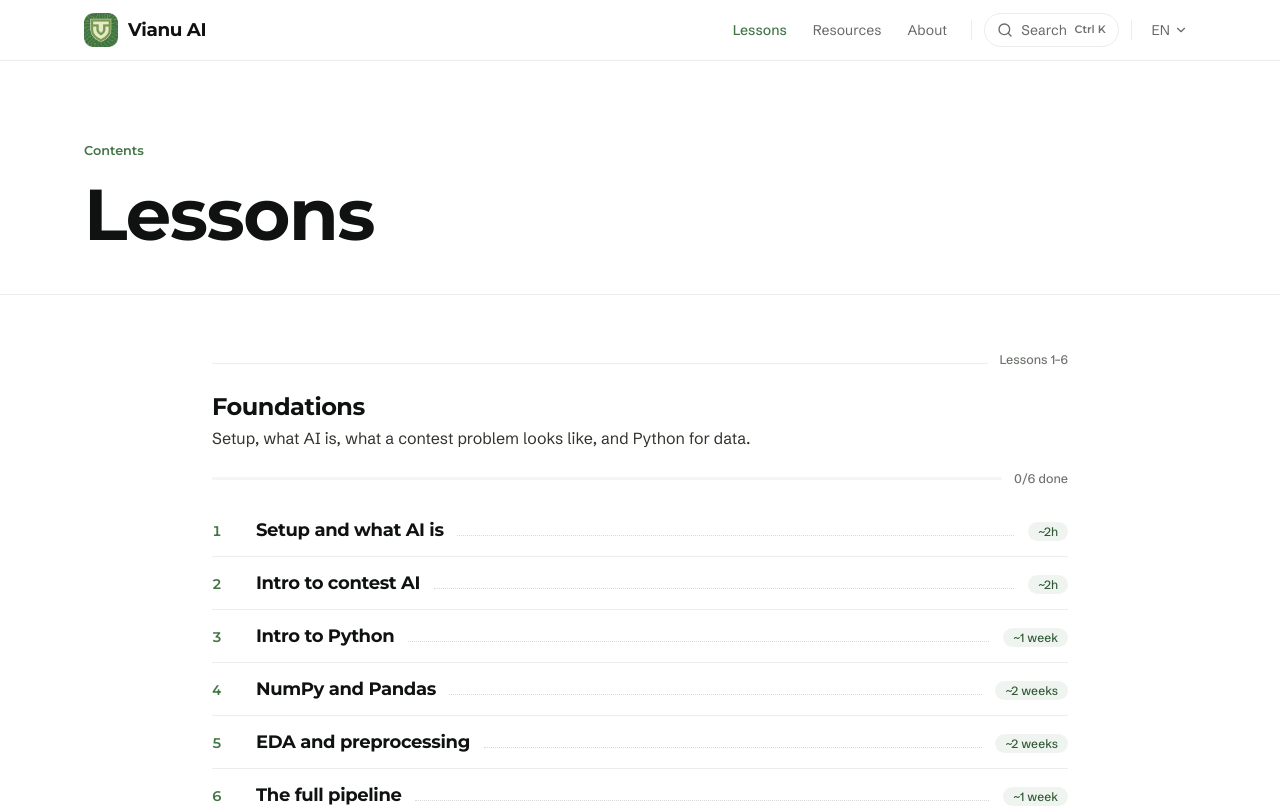
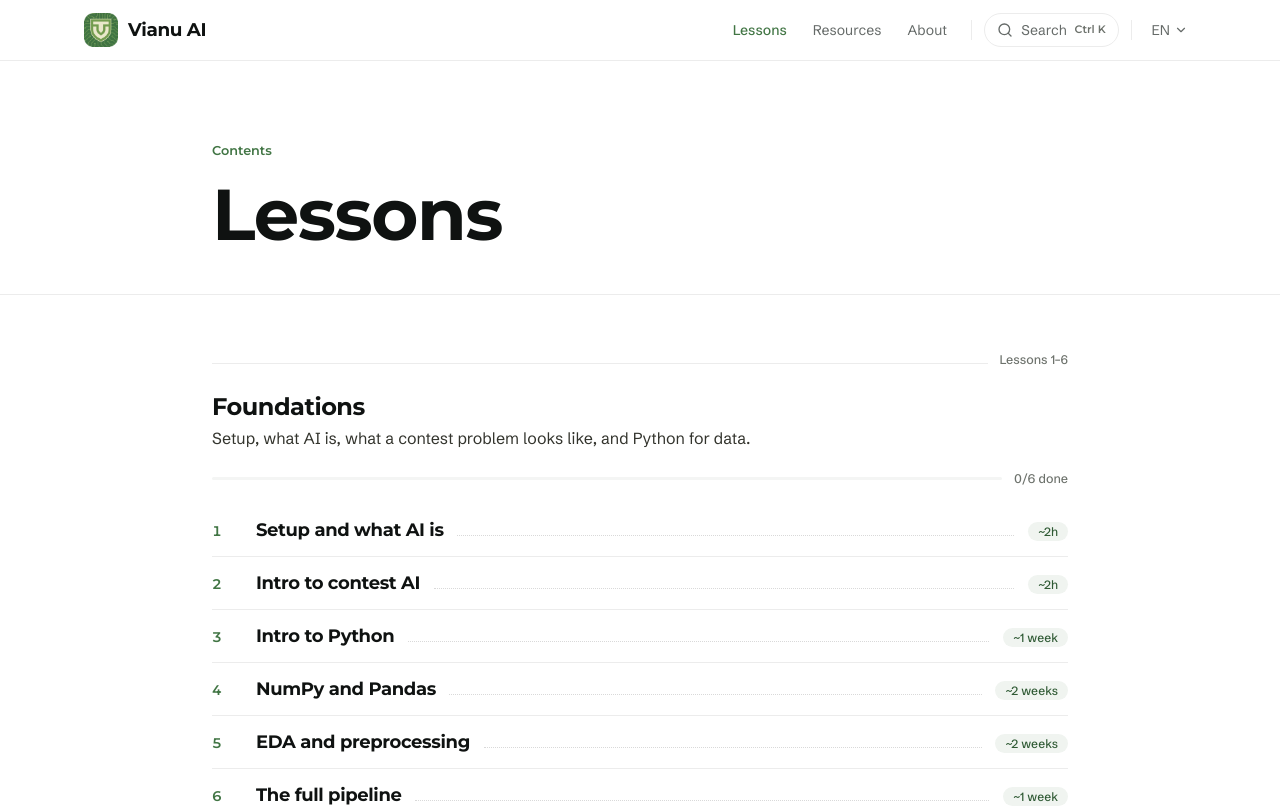
Before and after one commit to RaduGoga/platforma-vianu-ai, a Next.js app: page /en/programa in a window 1280 px wide. Shown: the top 807 px of the page. Built offline with nearby package versions, Linux system fonts and the light colour scheme.

Commit message:
titlul paginii aliniat cu continutul

```diff
--- a/src/app/[lang]/despre/page.tsx
+++ b/src/app/[lang]/despre/page.tsx
@@ -29,6 +29,7 @@ export default function DesprePage() {
         title="Vianu AI"
         intro="Clubul de AI din cadrul Colegiului Național de Informatică Tudor Vianu"
         introEn="The AI club at Tudor Vianu National College of Computer Science"
+        width="3xl"
       />
       <DespreView />
     </>
--- a/src/app/[lang]/programa/page.tsx
+++ b/src/app/[lang]/programa/page.tsx
@@ -23,7 +23,7 @@ export async function generateMetadata({
 export default function ProgramaPage() {
   return (
     <>
-      <PageHeader eyebrow="Cuprins" eyebrowEn="Contents" title="Lecții" titleEn="Lessons" />
+      <PageHeader eyebrow="Cuprins" eyebrowEn="Contents" title="Lecții" titleEn="Lessons" width="4xl" />
 
       <div className="mx-auto max-w-4xl px-5 py-14">
         <ProgramaList />
--- a/src/components/page-header.tsx
+++ b/src/components/page-header.tsx
@@ -1,6 +1,14 @@
 "use client";
 
 import { useLang } from "@/components/lang-provider";
+
+// Titlul paginii stă pe aceeași margine stângă ca textul de sub el, așa că
+// header-ul primește lățimea coloanei de conținut a paginii.
+const WIDTH = {
+  "3xl": "max-w-3xl",
+  "4xl": "max-w-4xl",
+  "6xl": "max-w-6xl",
+} as const;
 
 export function PageHeader({
   eyebrow,
@@ -9,6 +17,7 @@ export function PageHeader({
   titleEn,
   intro,
   introEn,
+  width = "6xl",
 }: {
   eyebrow: string;
   eyebrowEn?: string;
@@ -16,12 +25,13 @@ export function PageHeader({
   titleEn?: string;
   intro?: string;
   introEn?: string;
+  width?: keyof typeof WIDTH;
 }) {
   const { lang } = useLang();
   const en = lang === "en";
   return (
     <header className="border-b border-border">
-      <div className="mx-auto max-w-6xl px-5 pb-10 pt-16 lg:pt-20">
+      <div className={`mx-auto ${WIDTH[width]} px-5 pb-10 pt-16 lg:pt-20`}>
         <div className="kicker">{en && eyebrowEn ? eyebrowEn : eyebrow}</div>
         <h1 className="display mt-4 text-5xl leading-[0.98] sm:text-6xl lg:text-7xl">
           {en && titleEn ? titleEn : title}
```
